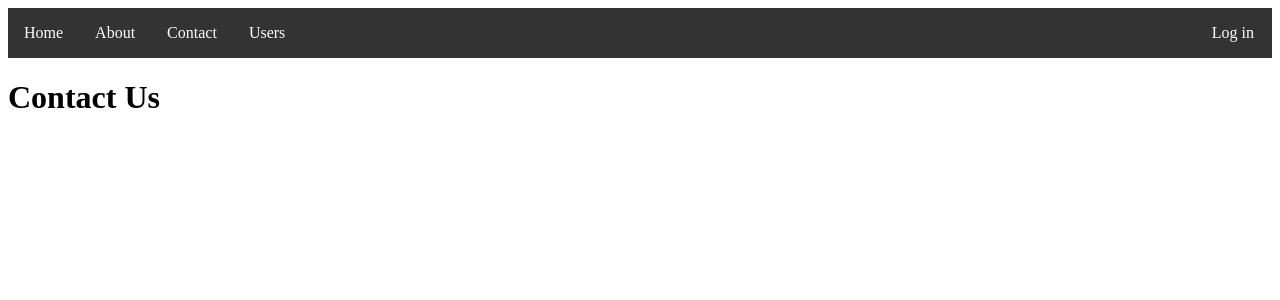
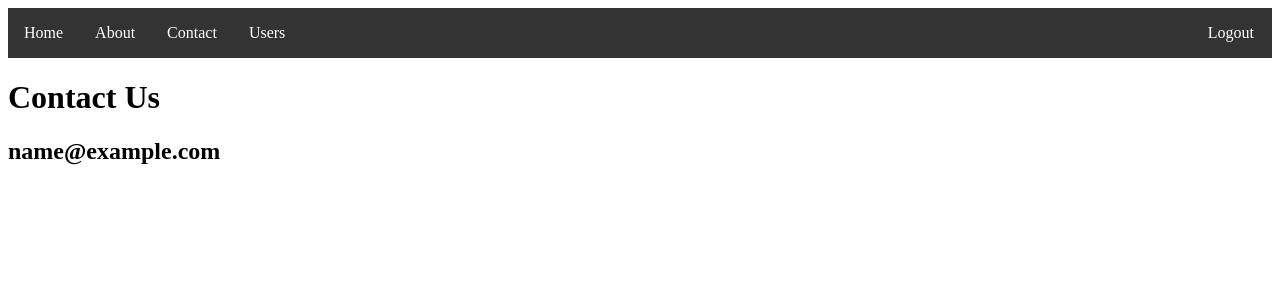
Before and after one commit to RafalBysiek/SimpleCMS, a PHP site: page /contact in a window 1280 px wide. Shown: the top 300 px of the page. Run offline with PHP 8.4, Linux system fonts and the light colour scheme; the visitor is signed in with stand-in values (Sample User, id 1).

Commit message:
Added working logout and little refactor:

```diff
--- a/controllers/LoginController.php
+++ b/controllers/LoginController.php
@@ -44,7 +44,7 @@ class LoginController {
 
 	// TODO
 	public function logout() {
-		$loginService->logout();
-		$this->viewResolver->redirect('/');
+		$this->loginService->logout();
+		$this->viewResolver->view('index');
 	}
 }
--- a/routes.php
+++ b/routes.php
@@ -10,4 +10,4 @@ $router->get('login', 'LoginController@showLogin');
 $router->post('login', 'LoginController@processLogin');
 $router->get('add_company', 'PagesController@add_company');
 $router->post('add_company', 'PagesController@add_company');
-$router->post('logout', 'LoginController@logout');
+$router->get('logout', 'LoginController@logout');
--- a/views/contact_view.php
+++ b/views/contact_view.php
@@ -1,7 +1,10 @@
+<?php session_start(); ?>
 <?php require('partials/head.php'); ?>
 
 	<?php require('partials/nav.php'); ?>
 
 	<h1>Contact Us</h1>
 
+	<h2><?= $_SESSION['email']; ?></h2>
+
 <?php require('partials/footer.php'); ?>
--- a/views/index_view.php
+++ b/views/index_view.php
@@ -1,7 +1,10 @@
+<?php session_start(); ?>
 <?php require('partials/head.php'); ?>
 
 	<?php require('partials/nav.php'); ?>
 
 	<h1>Home Page</h1>
 
+	<?php echo "Hello " . substr($_SESSION['email'], 0, strpos($_SESSION['email'], '@')); ?>
+
 <?php require('partials/footer.php'); ?>
--- a/views/partials/nav.php
+++ b/views/partials/nav.php
@@ -1,9 +1,14 @@
+<?php session_start(); ?>
 <nav>
 	<ul id="menu">
 		<li id="menuli"><a href="/">Home</a></li>
 		<li id="menuli"><a href="/about">About</a></li>
 		<li id="menuli"><a href="/contact">Contact</a></li>
 		<li id="menuli"><a href="/users">Users</a></li>
-		<li id="menuli"><a href="/login" style="position: absolute; right: 10px;">Log in</a></li>
+		<?php if (isset($_SESSION['email'])) {
+			echo '<li id="menuli"><a href="/logout" style="position: absolute; right: 10px;">Logout</a></li>';
+		} else {
+			echo '<li id="menuli"><a href="/login" style="position: absolute; right: 10px;">Log in</a></li>';
+		} ?>
 	</ul>
 </nav>
```
Also changed, not shown: service/LoginService.php (+5 -4 lines).
